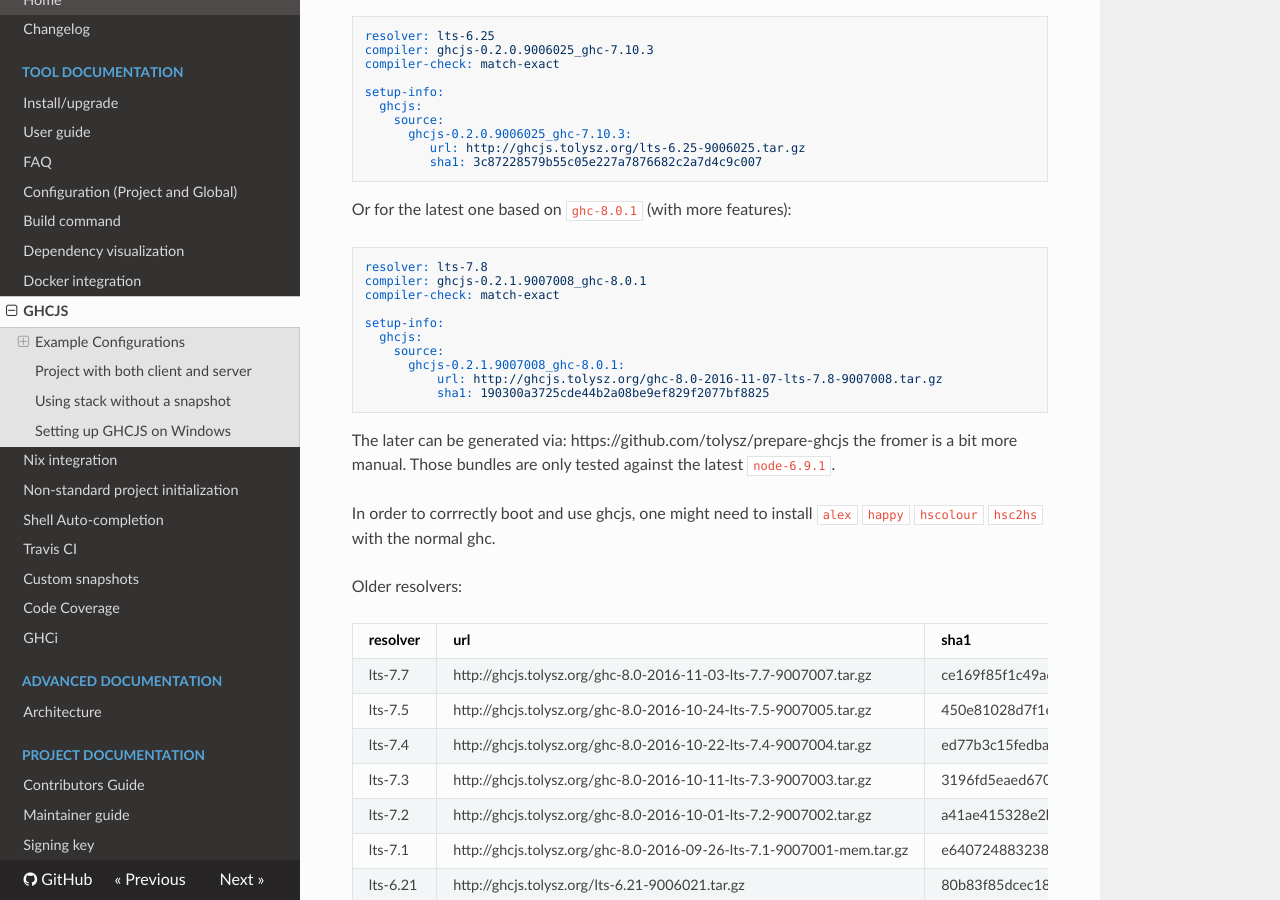
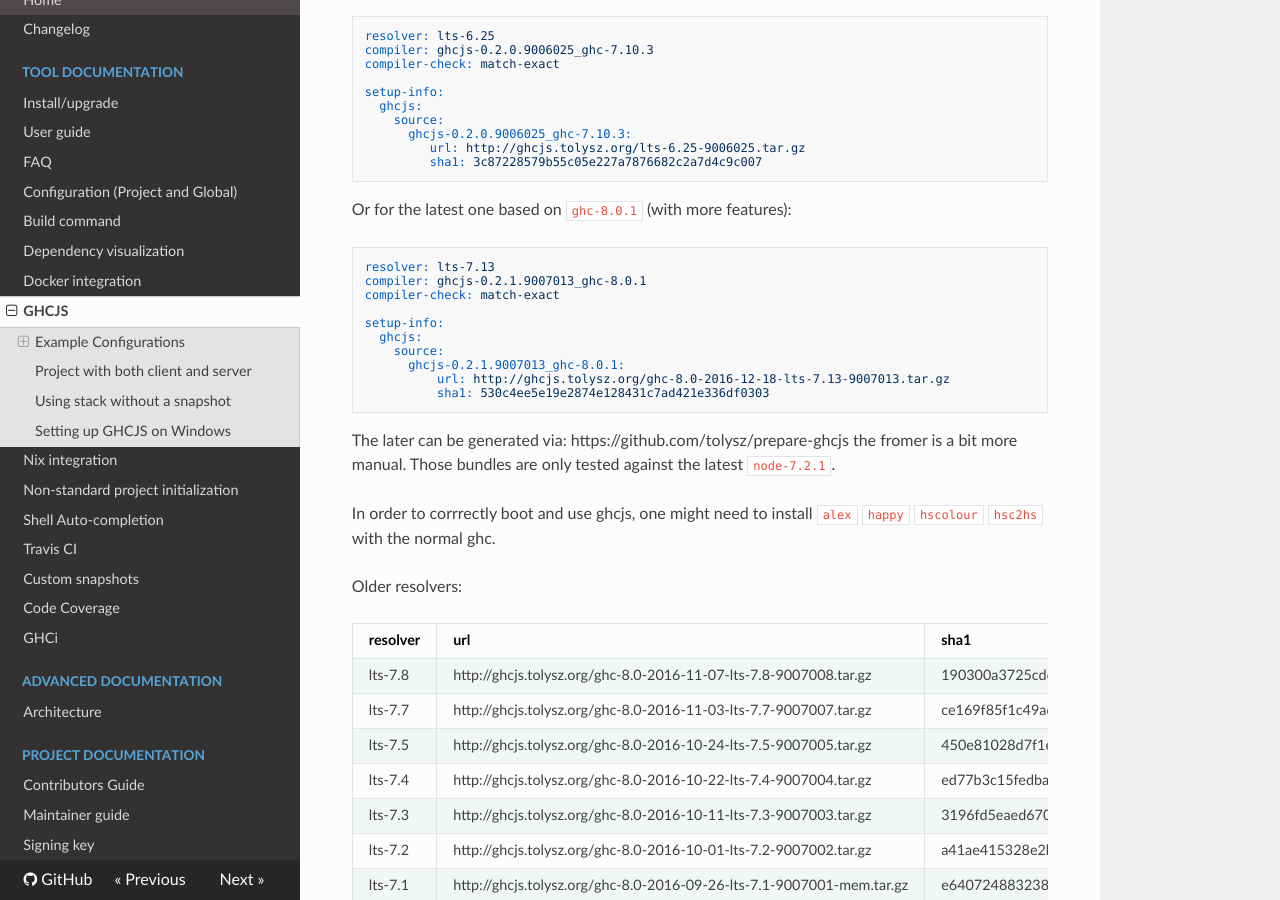
Before and after one commit to commercialhaskell/stack, an MkDocs documentation site: the page built from doc/ghcjs.md, in a window 1280 px wide and 900 px high, scrolled down 740 px. Built offline with MkDocs 1.6.1, drawn with Linux system fonts in a browser that asks for light colours; nearby versions of some CDN libraries; old or Windows-style settings are respelled for this version of MkDocs.

Commit message:
lts-7.13

````diff
--- a/doc/ghcjs.md
+++ b/doc/ghcjs.md
@@ -39,19 +39,19 @@ setup-info:
 
 Or for the latest one based on `ghc-8.0.1` (with more features):
 ```yaml
-resolver: lts-7.8
-compiler: ghcjs-0.2.1.9007008_ghc-8.0.1
+resolver: lts-7.13
+compiler: ghcjs-0.2.1.9007013_ghc-8.0.1
 compiler-check: match-exact
 
 setup-info:
   ghcjs:
     source:
-      ghcjs-0.2.1.9007008_ghc-8.0.1:
-          url: http://ghcjs.tolysz.org/ghc-8.0-2016-11-07-lts-7.8-9007008.tar.gz
-          sha1: 190300a3725cde44b2a08be9ef829f2077bf8825
+      ghcjs-0.2.1.9007013_ghc-8.0.1:
+          url: http://ghcjs.tolysz.org/ghc-8.0-2016-12-18-lts-7.13-9007013.tar.gz
+          sha1: 530c4ee5e19e2874e128431c7ad421e336df0303
 ```
 The later can be generated via: https://github.com/tolysz/prepare-ghcjs
-the fromer is a bit more manual. Those bundles are only tested against the latest `node-6.9.1`.
+the fromer is a bit more manual. Those bundles are only tested against the latest `node-7.2.1`.
 
 In order to corrrectly boot and use ghcjs, one might need to install `alex` `happy` `hscolour` `hsc2hs` with the normal ghc.
 
@@ -59,6 +59,7 @@ Older resolvers:
 
 |resolver|url|sha1|
 |---|---|---|
+| lts-7.8 | http://ghcjs.tolysz.org/ghc-8.0-2016-11-07-lts-7.8-9007008.tar.gz | 190300a3725cde44b2a08be9ef829f2077bf8825 |
 | lts-7.7 | http://ghcjs.tolysz.org/ghc-8.0-2016-11-03-lts-7.7-9007007.tar.gz | ce169f85f1c49ad613ae77fc494d5565452ff59a |
 | lts-7.5 | http://ghcjs.tolysz.org/ghc-8.0-2016-10-24-lts-7.5-9007005.tar.gz | 450e81028d7f1eb82a16bc4b0809f30730c3e173 |
 | lts-7.4 | http://ghcjs.tolysz.org/ghc-8.0-2016-10-22-lts-7.4-9007004.tar.gz | ed77b3c15fedbadad5ab0e0afe1bd42c0a8695b4 |
````
